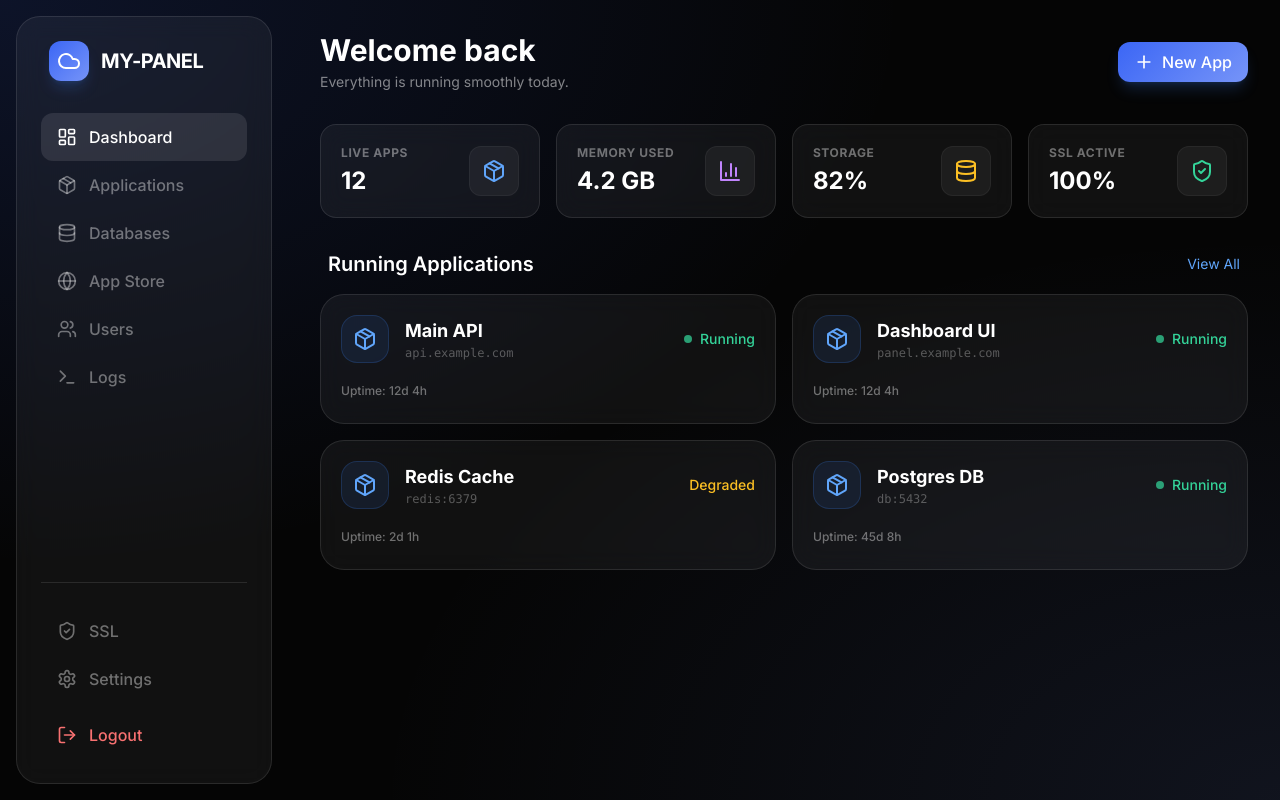
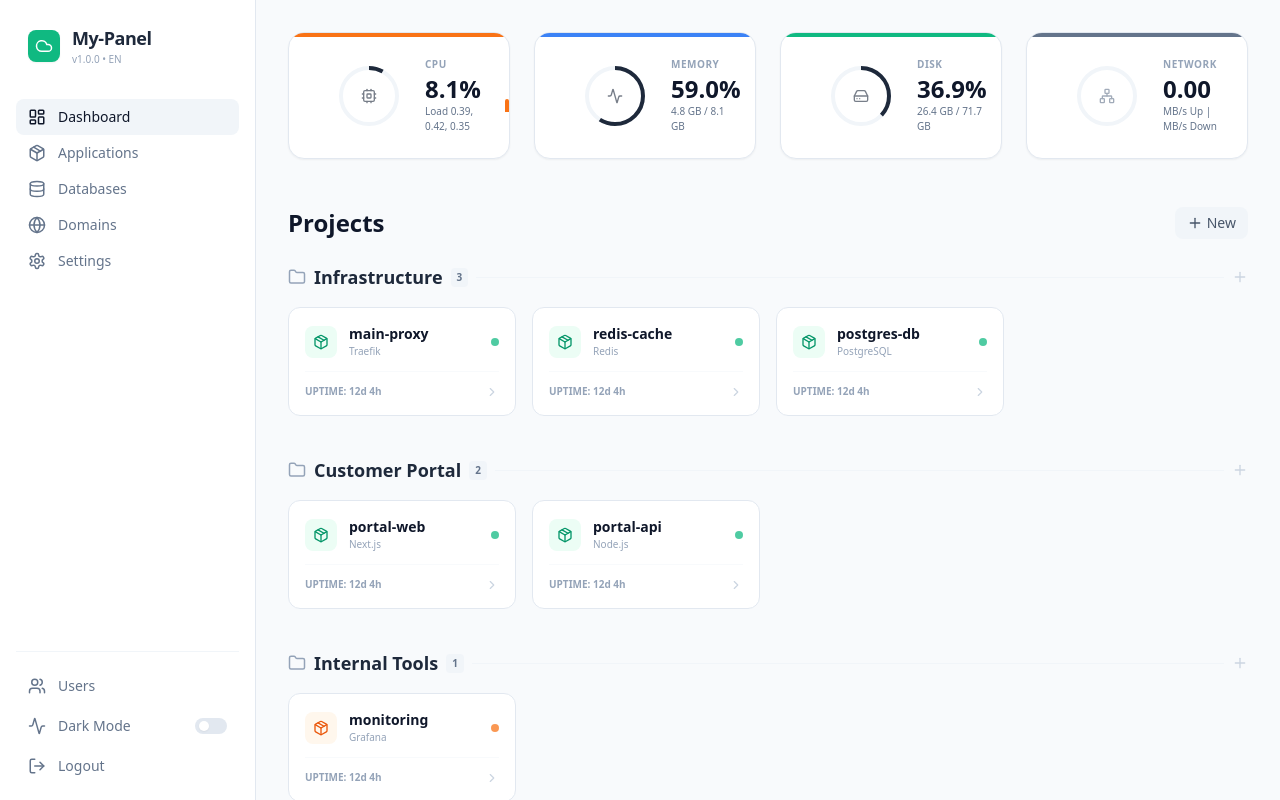
Before and after one commit to machsokang-ms/my-panel, a Next.js app in the folder frontend/: page / in a window 1280 px wide. Built offline with nearby package versions, Linux system fonts and the light colour scheme.

Commit message:
UI: Complete redesign to match Easypanel style

```diff
--- a/frontend/src/app/page.tsx
+++ b/frontend/src/app/page.tsx
@@ -13,83 +13,130 @@ import {
   ShieldCheck,
   Terminal,
   Users,
-  LogOut
+  LogOut,
+  Activity,
+  HardDrive,
+  Network,
+  Cpu,
+  ChevronRight,
+  MoreHorizontal,
+  Folder
 } from "lucide-react";
 import Link from "next/link";
 import { usePathname } from "next/navigation";
 
 export default function Dashboard() {
   return (
-    <div className="flex h-screen bg-transparent text-white overflow-hidden">
-      {/* Sidebar */}
-      <aside className="w-64 glass m-4 rounded-3xl flex flex-col p-6 space-y-8 hidden md:flex">
-        <div className="flex items-center space-x-3 px-2">
-          <div className="w-10 h-10 premium-gradient rounded-xl flex items-center justify-center shadow-lg shadow-blue-500/20">
-            <Cloud size={24} />
+    <div className="flex h-screen bg-[#F8FAFC] text-slate-800 overflow-hidden font-sans">
+      {/* Sidebar - Light Version like Easypanel */}
+      <aside className="w-64 bg-white border-r border-slate-200 flex flex-col p-4 space-y-6 hidden md:flex">
+        <div className="flex items-center space-x-3 px-3 py-2">
+          <div className="w-8 h-8 bg-emerald-500 rounded-lg flex items-center justify-center text-white shadow-sm">
+            <Cloud size={18} />
           </div>
-          <span className="text-xl font-bold tracking-tight uppercase">My-Panel</span>
+          <div>
+            <span className="text-lg font-bold tracking-tight">My-Panel</span>
+            <p className="text-[10px] text-slate-400 font-medium">v1.0.0 • EN</p>
+          </div>
         </div>
 
-        <nav className="flex-1 space-y-2">
-          <SidebarItem icon={<LayoutDashboard size={20} />} label="Dashboard" href="/" />
-          <SidebarItem icon={<Package size={20} />} label="Applications" href="/apps" />
-          <SidebarItem icon={<Database size={20} />} label="Databases" href="/databases" />
-          <SidebarItem icon={<Globe size={20} />} label="App Store" href="/store" />
-          <SidebarItem icon={<Users size={20} />} label="Users" href="/users" />
-          <SidebarItem icon={<Terminal size={20} />} label="Logs" href="/logs" />
+        <nav className="flex-1 space-y-1">
+          <SidebarItem icon={<LayoutDashboard size={18} />} label="Dashboard" href="/" />
+          <SidebarItem icon={<Package size={18} />} label="Applications" href="/apps" />
+          <SidebarItem icon={<Database size={18} />} label="Databases" href="/databases" />
+          <SidebarItem icon={<Globe size={18} />} label="Domains" href="/domains" />
+          <SidebarItem icon={<Settings size={18} />} label="Settings" href="/settings" />
         </nav>
 
-        <div className="pt-6 border-t border-white/10 space-y-2">
-          <SidebarItem icon={<ShieldCheck size={20} />} label="SSL" href="/ssl" />
-          <SidebarItem icon={<Settings size={20} />} label="Settings" href="/settings" />
+        <div className="pt-4 border-t border-slate-100 space-y-1">
+          <SidebarItem icon={<Users size={18} />} label="Users" href="/users" />
+          <div className="flex items-center justify-between px-3 py-2 text-slate-500 hover:text-slate-900 cursor-pointer rounded-lg transition-colors group">
+            <div className="flex items-center space-x-3">
+              <Activity size={18} />
+              <span className="text-sm font-medium">Dark Mode</span>
+            </div>
+            <div className="w-8 h-4 bg-slate-200 rounded-full flex items-center px-1">
+              <div className="w-2.5 h-2.5 bg-white rounded-full shadow-sm" />
+            </div>
+          </div>
           <button
             onClick={() => {
               document.cookie = "token=; path=/; expires=Thu, 01 Jan 1970 00:00:00 UTC;";
               localStorage.removeItem("token");
               window.location.href = "/login";
             }}
-            className="w-full flex items-center space-x-3 px-4 py-3 rounded-xl text-red-400 hover:bg-red-500/10 transition-all"
+            className="w-full flex items-center space-x-3 px-3 py-2 rounded-lg text-slate-500 hover:bg-red-50 hover:text-red-600 transition-all font-medium text-sm"
           >
-            <LogOut size={20} />
-            <span className="font-medium">Logout</span>
+            <LogOut size={18} />
+            <span>Logout</span>
           </button>
         </div>
       </aside>
 
       {/* Main Content */}
-      <main className="flex-1 overflow-y-auto p-4 md:p-8">
-        <header className="flex justify-between items-center mb-8">
-          <div>
-            <h1 className="text-3xl font-bold mb-1">Welcome back</h1>
-            <p className="text-white/50 text-sm">Everything is running smoothly today.</p>
+      <main className="flex-1 overflow-y-auto p-8">
+        {/* Stats Grid - Easypanel Style */}
+        <section className="grid grid-cols-1 md:grid-cols-2 lg:grid-cols-4 gap-6 mb-12">
+          <StatsCard
+            label="CPU"
+            value="8.1%"
+            detail="Load 0.39, 0.42, 0.35"
+            color="bg-orange-500"
+            icon={<Cpu size={16} />}
+            progress={8.1}
+          />
+          <StatsCard
+            label="Memory"
+            value="59.0%"
+            detail="4.8 GB / 8.1 GB"
+            color="bg-blue-500"
+            icon={<Activity size={16} />}
+            progress={59}
+          />
+          <StatsCard
+            label="Disk"
+            value="36.9%"
+            detail="26.4 GB / 71.7 GB"
+            color="bg-emerald-500"
+            icon={<HardDrive size={16} />}
+            progress={36.9}
+          />
+          <StatsCard
+            label="Network"
+            value="0.00"
+            detail="MB/s Up | MB/s Down"
+            color="bg-slate-500"
+            icon={<Network size={16} />}
+            progress={0}
+            isNetwork
+          />
+        </section>
+
+        {/* Projects Layout */}
+        <header className="flex justify-between items-center mb-6">
+          <h2 className="text-2xl font-bold text-slate-900">Projects</h2>
+          <div className="flex items-center space-x-2">
+            <button className="bg-slate-100 text-slate-600 px-3 py-1.5 rounded-lg text-sm font-medium flex items-center space-x-1 hover:bg-slate-200">
+              <Plus size={16} />
+              <span>New</span>
+            </button>
           </div>
-          <button className="premium-gradient px-4 py-2 rounded-xl flex items-center space-x-2 font-medium hover:scale-105 transition-transform active:scale-95 shadow-lg shadow-blue-500/20">
-            <Plus size={20} />
-            <span>New App</span>
-          </button>
         </header>
 
-        {/* Stats Grid */}
-        <section className="grid grid-cols-1 md:grid-cols-2 lg:grid-cols-4 gap-4 mb-8">
-          <StatCard label="Live Apps" value="12" icon={<Package className="text-blue-400" />} />
-          <StatCard label="Memory Used" value="4.2 GB" icon={<BarChart3 className="text-purple-400" />} />
-          <StatCard label="Storage" value="82%" icon={<Database className="text-amber-400" />} />
-          <StatCard label="SSL Active" value="100%" icon={<ShieldCheck className="text-emerald-400" />} />
-        </section>
+        <ProjectSection title="Infrastructure" apps={[
+          { name: "main-proxy", type: "proxy", status: "online", role: "Traefik" },
+          { name: "redis-cache", type: "redis", status: "online", role: "Redis" },
+          { name: "postgres-db", type: "database", status: "online", role: "PostgreSQL" }
+        ]} />
 
-        {/* Recent Apps */}
-        <section>
-          <div className="flex justify-between items-center mb-4 px-2">
-            <h2 className="text-xl font-semibold">Running Applications</h2>
-            <button className="text-sm text-blue-400 hover:underline">View All</button>
-          </div>
-          <div className="grid grid-cols-1 xl:grid-cols-2 gap-4">
-            <AppItem name="Main API" status="Running" url="api.example.com" uptime="12d 4h" />
-            <AppItem name="Dashboard UI" status="Running" url="panel.example.com" uptime="12d 4h" />
-            <AppItem name="Redis Cache" status="Degraded" url="redis:6379" uptime="2d 1h" color="text-amber-400" />
-            <AppItem name="Postgres DB" status="Running" url="db:5432" uptime="45d 8h" />
-          </div>
-        </section>
+        <ProjectSection title="Customer Portal" apps={[
+          { name: "portal-web", type: "app", status: "online", role: "Next.js" },
+          { name: "portal-api", type: "api", status: "online", role: "Node.js" }
+        ]} />
+
+        <ProjectSection title="Internal Tools" apps={[
+          { name: "monitoring", type: "app", status: "degraded", role: "Grafana" }
+        ]} />
       </main>
     </div>
   );
@@ -102,58 +149,94 @@ function SidebarItem({ icon, label, href = "/" }: { icon: React.ReactNode, label
   return (
     <Link href={href}>
       <div className={`
-        flex items-center space-x-3 px-4 py-3 rounded-xl cursor-pointer transition-all duration-200
-        ${active ? 'bg-white/10 text-white' : 'text-white/40 hover:text-white hover:bg-white/5'}
+        flex items-center space-x-3 px-3 py-2 rounded-lg cursor-pointer transition-all duration-200 text-sm font-medium
+        ${active ? 'bg-slate-100 text-slate-900' : 'text-slate-500 hover:text-slate-900 hover:bg-slate-50'}
       `}>
         {icon}
-        <span className="font-medium">{label}</span>
+        <span>{label}</span>
       </div>
     </Link>
   );
 }
 
-function StatCard({ label, value, icon }: { label: string, value: string, icon: React.ReactNode }) {
+function StatsCard({ label, value, detail, color, icon, progress, isNetwork = false }: {
+  label: string,
+  value: string,
+  detail: string,
+  color: string,
+  icon: React.ReactNode,
+  progress: number,
+  isNetwork?: boolean
+}) {
   return (
-    <motion.div
-      initial={{ opacity: 0, y: 20 }}
-      animate={{ opacity: 1, y: 0 }}
-      className="glass p-5 rounded-2xl flex items-center justify-between"
-    >
-      <div>
-        <p className="text-white/40 text-xs uppercase font-bold tracking-wider mb-1">{label}</p>
-        <p className="text-2xl font-bold">{value}</p>
+    <div className="bg-white p-6 rounded-2xl border border-slate-200 shadow-sm flex items-center space-x-6 relative overflow-hidden group hover:shadow-md transition-all">
+      {/* Decorative top bar like Easypanel */}
+      <div className={`absolute top-0 left-0 right-0 h-1 ${color}`} />
+
+      <div className="relative w-16 h-16 flex items-center justify-center">
+        {/* Simple Progress Circle */}
+        <svg className="w-16 h-16 transform -rotate-90">
+          <circle cx="32" cy="32" r="28" stroke="currentColor" strokeWidth="4" fill="transparent" className="text-slate-100" />
+          <circle cx="32" cy="32" r="28" stroke="currentColor" strokeWidth="4" fill="transparent"
+            strokeDasharray={175.9}
+            strokeDashoffset={175.9 - (175.9 * progress) / 100}
+            className={color.replace('bg-', 'text-')}
+          />
+        </svg>
+        <div className={`absolute inset-0 flex items-center justify-center ${color.replace('bg-', 'text-')} opacity-60`}>
+          {icon}
+        </div>
       </div>
-      <div className="bg-white/5 p-3 rounded-xl border border-white/5">
-        {icon}
+
+      <div className="flex-1">
+        <p className="text-[10px] uppercase tracking-wider font-bold text-slate-400 mb-0.5">{label}</p>
+        <p className="text-2xl font-black text-slate-900 leading-tight">{value}</p>
+        <p className="text-[10px] text-slate-500 font-medium">{detail}</p>
       </div>
-    </motion.div>
+
+      {!isNetwork && (
+        <div className="h-8 w-12 flex items-end space-x-0.5">
+          {[4, 7, 5, 8, 6, 9, 7].map((h, i) => (
+            <div key={i} className={`w-1 rounded-t-sm ${color} opacity-${20 + (i * 10)}`} style={{ height: `${h * 10}%` }} />
+          ))}
+        </div>
+      )}
+    </div>
   );
 }
 
-function AppItem({ name, status, url, uptime, color = "text-emerald-400" }: { name: string, status: string, url: string, uptime: string, color?: string }) {
+function ProjectSection({ title, apps }: { title: string, apps: any[] }) {
   return (
-    <div className="glass p-5 rounded-3xl hover:bg-white/10 transition-colors border-white/5 group">
-      <div className="flex items-center justify-between mb-4">
-        <div className="flex items-center space-x-4">
-          <div className="w-12 h-12 bg-blue-500/10 rounded-2xl flex items-center justify-center border border-blue-500/20">
-            <Package className="text-blue-400" size={24} />
+    <div className="mb-10 group">
+      <div className="flex items-center space-x-2 mb-4">
+        <Folder size={18} className="text-slate-400" />
+        <h3 className="text-lg font-bold text-slate-800">{title}</h3>
+        <span className="text-[10px] px-1.5 py-0.5 bg-slate-100 text-slate-500 rounded font-bold">{apps.length}</span>
+        <div className="flex-1 h-[1px] bg-slate-100 ml-4 group-hover:bg-slate-200 transition-colors" />
+        <Plus size={16} className="text-slate-300 hover:text-slate-600 cursor-pointer" />
+      </div>
+
+      <div className="grid grid-cols-1 md:grid-cols-2 xl:grid-cols-4 gap-4">
+        {apps.map((app, i) => (
+          <div key={i} className="bg-white p-4 rounded-xl border border-slate-200 hover:border-slate-300 hover:shadow-sm transition-all cursor-pointer group/app">
+            <div className="flex items-center justify-between mb-3">
+              <div className="flex items-center space-x-3">
+                <div className={`w-8 h-8 rounded-lg flex items-center justify-center ${app.status === 'online' ? 'bg-emerald-50 text-emerald-600' : 'bg-orange-50 text-orange-600'}`}>
+                  <Package size={16} />
+                </div>
+                <div>
+                  <p className="text-sm font-bold text-slate-900 group-hover/app:text-emerald-600 transition-colors">{app.name}</p>
+                  <p className="text-[10px] text-slate-400 font-medium">{app.role}</p>
+                </div>
+              </div>
+              <div className={`w-2 h-2 rounded-full ${app.status === 'online' ? 'bg-emerald-500' : 'bg-orange-500'} animate-pulse`} />
+            </div>
+            <div className="flex justify-between items-center text-[10px] text-slate-400 font-bold border-t border-slate-50 pt-3">
+              <span>UPTIME: 12d 4h</span>
+              <ChevronRight size={14} className="text-slate-300 group-hover/app:text-slate-600 group-hover/app:translate-x-1 transition-all" />
+            </div>
           </div>
-          <div>
-            <h3 className="font-bold text-lg">{name}</h3>
-            <p className="text-white/30 text-xs font-mono">{url}</p>
-          </div>
-        </div>
-        <div className={`flex items-center space-x-2 text-sm font-medium ${color}`}>
-          <div className={`w-2 h-2 rounded-full ${color.replace('text', 'bg')} animate-pulse`} />
-          <span>{status}</span>
-        </div>
-      </div>
-      <div className="flex justify-between items-center text-xs text-white/40 font-medium">
-        <span>Uptime: {uptime}</span>
-        <div className="flex space-x-2 opacity-0 group-hover:opacity-100 transition-opacity">
-          <button className="px-3 py-1 bg-white/5 rounded-lg hover:bg-white/10">Manage</button>
-          <button className="px-3 py-1 bg-white/5 rounded-lg hover:bg-white/10">Logs</button>
-        </div>
+        ))}
       </div>
     </div>
   );
```
